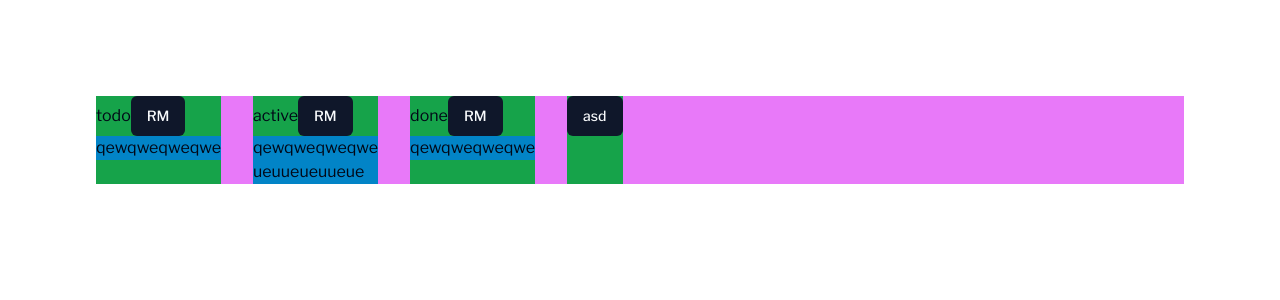
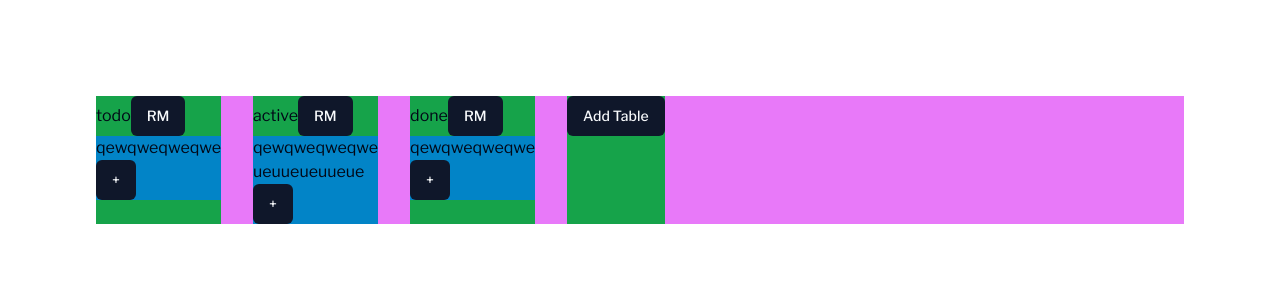
Before and after one commit to DawidKluzowski/forllo, a Next.js app: page / in a window 1280 px wide. Shown: the top 300 px of the page. Built offline with nearby package versions, Linux system fonts and the light colour scheme.

Commit message:
add handle activity

```diff
--- a/src/app/page.tsx
+++ b/src/app/page.tsx
@@ -1,8 +1,9 @@
-'use client'
+'use client';
 
-import { Button } from '@/components/ui/button'
-import { useState } from 'react'
-import { v4 as uuidv4 } from 'uuid'
+import { Button } from '@/components/ui/button';
+import { Input } from '@/components/ui/input';
+import { useEffect, useState } from 'react';
+import { v4 as uuidv4 } from 'uuid';
 
 const DUMMY_TABLES: Table[] = [
     {
@@ -27,40 +28,65 @@ const DUMMY_TABLES: Table[] = [
             { id: uuidv4(), description: 'aasdasdasd', name: 'qewqweqweqwe' },
         ],
     },
-]
+];
 
 interface Activity {
-    id: string
-    name: string
-    description: string
+    id: string;
+    name: string;
+    description: string;
 }
 
 interface Table {
-    id: string
-    name: string
-    activities: Activity[]
+    id: string;
+    name: string;
+    activities: Activity[];
 }
 
 export default function Home() {
-    const [tables, setTables] = useState<Table[]>(DUMMY_TABLES)
+    const [tables, setTables] = useState<Table[]>(DUMMY_TABLES);
+    const [tablesEditMap, setTableEditMap] = useState<
+        { id: string; isEdit: boolean }[]
+    >([]);
 
     const addTable = () => {
         const newTable: Table = {
             id: uuidv4(),
             name: 'new table',
             activities: [],
-        }
-        setTables((prev) => [...prev, newTable])
-    }
+        };
+        setTables((prev) => [...prev, newTable]);
+    };
 
     const removeTable = (id: string) => {
-        setTables(tables.filter((table) => table.id !== id))
+        setTables(tables.filter((table) => table.id !== id));
+    };
+
+    useEffect(() => {
+        setTableEditMap(
+            tables.map((table) => ({ id: table.id, isEdit: false }))
+        );
+    }, [tables]);
+
+    const toogleEdit = (id: string, vlaue: boolean) => {
+        setTableEditMap((prev) =>
+            prev.map((p) => {
+                if (p.id === id) {
+                    p.isEdit = vlaue;
                 }
+                return p;
+            })
+        );
+    };
 
     return (
         <main className="flex min-h-screen flex-col gap-5 p-24">
             <div className="flex gap-8 bg-fuchsia-400">
-                {tables.map((table) => (
+                {tables.map((table) => {
+                    const isEdit = tablesEditMap.find(
+                        (tableEdit) => tableEdit.id === table.id
+                    )?.isEdit;
+
+                    return (
                         <div className=" bg-green-600" key={table.id}>
                             <span>{table.name}</span>
                             <Button onClick={() => removeTable(table.id)}>
@@ -70,13 +96,37 @@ export default function Home() {
                                 {table.activities.map((activity) => (
                                     <div key={activity.id}>{activity.name}</div>
                                 ))}
+                                {!isEdit ? (
+                                    <Button
+                                        onClick={() =>
+                                            toogleEdit(table.id, true)
+                                        }
+                                    >
+                                        +
+                                    </Button>
+                                ) : (
+                                    <>
+                                        <Input />
+                                        <Button>add</Button>
+                                        {isEdit && (
+                                            <Button
+                                                onClick={() =>
+                                                    toogleEdit(table.id, false)
+                                                }
+                                            >
+                                                Exit
+                                            </Button>
+                                        )}
+                                    </>
+                                )}
                             </div>
                         </div>
-                ))}
+                    );
+                })}
                 <div className=" bg-green-600">
-                    <Button onClick={addTable}>asd</Button>
+                    <Button onClick={addTable}>Add Table</Button>
                 </div>
             </div>
         </main>
-    )
+    );
 }
```
Also changed, not shown: 1 other file (tests, documents, lock files or other folders). Lines whose indentation alone changed are shown as unchanged.
